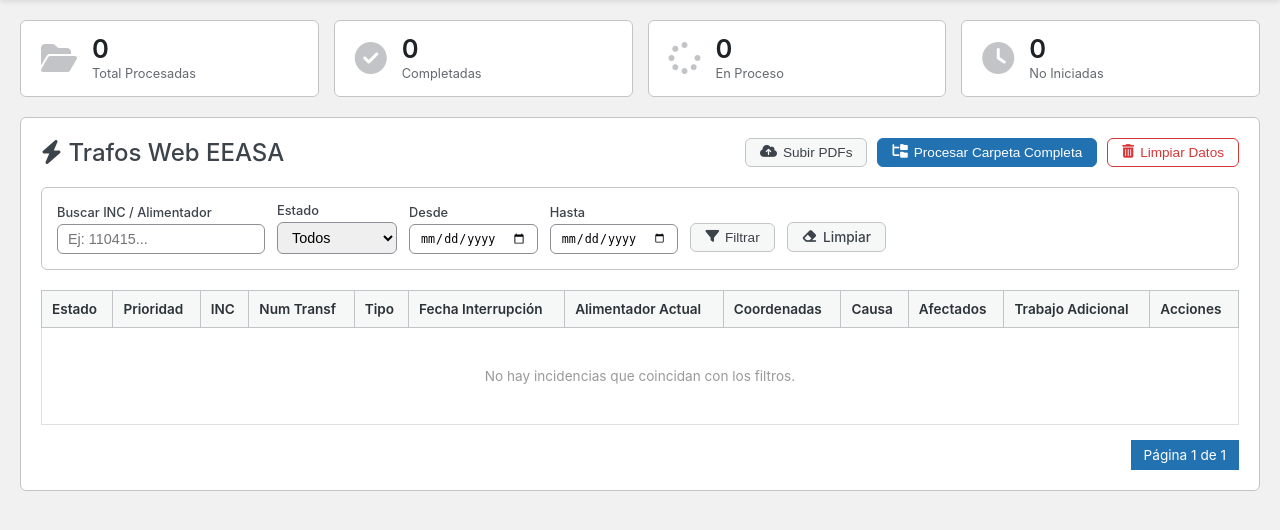
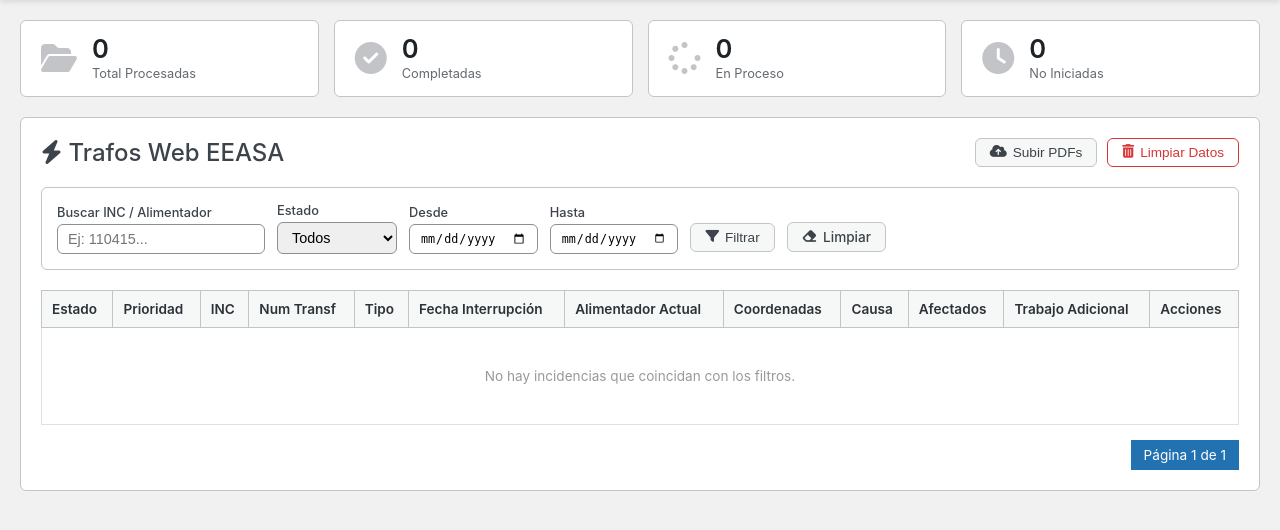
Before and after one commit to d4vhost/trafos_web, a FastAPI app: page /navegador in a window 1280 px wide. Shown: the part 48-578 px from the top of the page. Run offline with FastAPI, Linux system fonts and the light colour scheme; data that the repository does not hold is empty; parts of the project's set-up code (start-up, migrations or seed data) failed here and were passed over.

Commit message:
Remove Procesar Carpeta Completa button

```diff
--- a/backend/templates/navegador.html
+++ b/backend/templates/navegador.html
@@ -41,9 +41,6 @@
             <div style="display: flex; gap: 10px;">
                 <button class="btn btn-info" onclick="document.getElementById('modalSubir').classList.add('active')">
                     <i class="fa-solid fa-cloud-arrow-up"></i> Subir PDFs
-                </button>
-                <button class="btn btn-primary" onclick="document.getElementById('modalProcesar').classList.add('active')">
-                    <i class="fa-solid fa-folder-tree"></i> Procesar Carpeta Completa
                 </button>
                 <button class="btn btn-info" onclick="document.getElementById('modalLimpiar').classList.add('active')" style="border-color: var(--color-danger); color: var(--color-danger); background: white;">
                     <i class="fa-solid fa-trash-can"></i> Limpiar Datos
```
